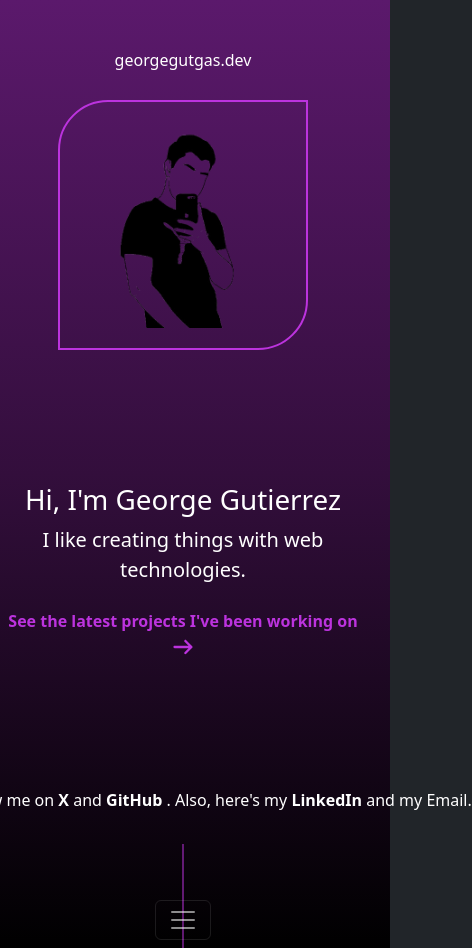
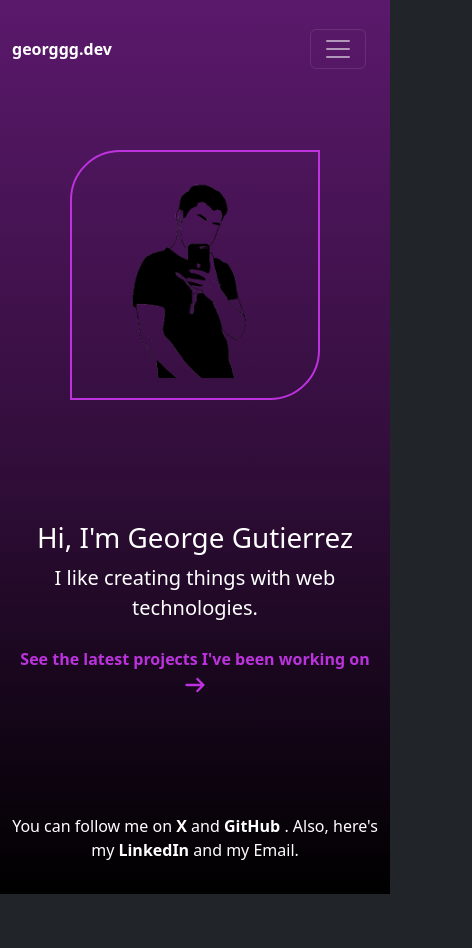
Before and after one commit to georgegutgas/georgegutgasdev, an Angular app: page / in a window 390 px wide. Shown: the whole page, 472 px wide, since content can reach past the window. After the commit the page ends 894 px from the top, so only its background shows below. Built offline with nearby package versions, Linux system fonts and the light colour scheme.

Commit message:
Se hace responsive la pagina en todas sus pantallas, se arregla problema de tamaño de las card de los portafolios y se cambiar nombre a la pagina por menos caracteres (georggg.dev)

```diff
--- a/src/app/about/about.component.html
+++ b/src/app/about/about.component.html
@@ -1,11 +1,13 @@
-<div class="container cont-about mx-auto w-70 text-start">
-
-    <h3>About <span>George Gutierrez</span></h3>
+<div class="container cont-about mx-auto text-start">
+    <div class="mb-4">
+        <h3>About </h3>
+        <h1>George Gutierrez</h1>
+    </div>
 
     <p>
         📌 Hey there, I’m George! First of all, thanks for visiting my personal website.
     </p>
-    <h3>
+    <h3 class="mt-5">
         Who Am I?
     </h3>
     <p>
@@ -15,7 +17,7 @@
         My curiosity makes me able to quickly learn new tools and technologies when needed.
         Last but not least, I like simplicity.
     </p>
-    <h3>
+    <h3 class="mt-5">
         My Stack
     </h3>
     <p>
--- a/src/app/app.component.css
+++ b/src/app/app.component.css
@@ -11,7 +11,33 @@
   color: #fff;
 }
 
+.contenedor {
+  display: grid;
+  grid-template-columns: 1fr 1fr;
+  grid-template-rows: 50px auto;
+}
 
+.contenedor:first-child {
+  grid-column: 1 / 2;
+  grid-row: 1 / 2;
+}
+
+.principal {
+  grid-column: 1 / 3;
+  grid-row: 2 / 3;
+  justify-self: center;
+}
+
+@media (min-width: 992px) {
+  .principal {
+    width: 80%;
+  }
+}
+
+.contenedor:last-child {
+  grid-column: 2 / 3;
+  grid-row: 1 / 2;
+}
 
 
 .fondo {
@@ -25,6 +51,7 @@
   );
   color: #fff;
 }
+
 
 .borde-morado {
     border: 2px solid rgba(188, 51, 222, 1);
@@ -43,18 +70,6 @@
     color: #fff;
 }
 
-.vertical-line:before {
-  content: "";
-  position: absolute;
-  top: 0;
-  bottom: 0;
-  left: 50%;
-  transform: translateX(-50%);
-  width: 1px;
-  background-color: rgba(188, 51, 222, 1);
-  pointer-events: none;
-}
-
 
 
 .cont-imagen {
--- a/src/app/app.component.html
+++ b/src/app/app.component.html
@@ -1,18 +1,18 @@
-<div class="text-center fondo">
-  <div class="row">
-    <div class=" row col-md-12">
-        <div class="vertical-line col-md-2 d-flex justify-content-center position-relative">
-            <a routerLink="/" class="mt-5 fw-medium link">georgegutgas.dev</a>
+<div class="fondo">
+  <div class="container">
+    <div class="contenedor text-center">
+      <div class="vertical-line d-flex justify-content-start align-items-center position-relative">
+        <a routerLink="/" class="mt-5 fw-bold link">georggg.dev</a>
       </div>
-        <div class="col-md-8">
+      <div class="principal">
         <!-- <app-principal/> -->
         <router-outlet></router-outlet>
       </div>
-        <div class="vertical-line col-md-2 d-flex justify-content-center position-relative">
+      <div class="vertical-line d-flex justify-content-end align-items-center position-relative">
         <app-navegador/>
       </div>
-
+    </div>
 
   </div>
+
 </div>
-</div>
--- a/src/app/app.component.ts
+++ b/src/app/app.component.ts
@@ -10,5 +10,5 @@ import { NavegadorComponent } from './navegador/navegador.component';
   styleUrl: './app.component.css'
 })
 export class AppComponent {
-  title = 'georgegutgas';
+  title = 'georggg';
 }
--- a/src/app/portfolio-details/portfolio-details.component.css
+++ b/src/app/portfolio-details/portfolio-details.component.css
@@ -2,7 +2,10 @@
     width: 20px;
 }
 
-
+.botones {
+    display: flex;
+    flex-direction: column;
+}
 
 .btn {
     border-radius: 30px;
@@ -24,6 +27,16 @@
     font-size:20px;
 }
 
+@media (min-width: 992px) {
+    .botones {
+        flex-direction: row;
+
+    }
+    .botones a {
+        width: 50%;
+    }
+}
+
 .carousel-control-prev-icon,
 .carousel-control-next-icon {
     background-color:  rgba(188, 51, 222, 1);
--- a/src/app/portfolio-details/portfolio-details.component.html
+++ b/src/app/portfolio-details/portfolio-details.component.html
@@ -1,12 +1,20 @@
-<div class="row mt-5 text-start">
+<div class="container mt-5 text-start">
   <!-- Nombre del proyecto -->
-  <h2 class="text-center fs-1">{{portfolio.name}}</h2>
-  <div class="row mt-5">
+  <div class="d-flex justify-content-between align-items-center">
+    <a class="btn" routerLink="/portfolio">
+      <svg xmlns="http://www.w3.org/2000/svg" width="35" height="35" fill="currentColor" class="bi bi-arrow-left-circle" viewBox="0 0 16 16">
+        <path fill-rule="evenodd" d="M1 8a7 7 0 1 0 14 0A7 7 0 0 0 1 8m15 0A8 8 0 1 1 0 8a8 8 0 0 1 16 0m-4.5-.5a.5.5 0 0 1 0 1H5.707l2.147 2.146a.5.5 0 0 1-.708.708l-3-3a.5.5 0 0 1 0-.708l3-3a.5.5 0 1 1 .708.708L5.707 7.5z"/>
+      </svg>
+    </a>
+    <h2 class="fs-1 ms-3">{{portfolio.name}}</h2>
+    <div></div>
+  </div>
+  <div class="container mt-5">
     <!-- Pequeña descripcion -->
     <p class="fs-5">📌 {{portfolio.shortDesc}}</p>
     <!-- Botones anteriores de GIT y PAGINA WEB -->
-    <div class="d-flex mt-3 mt-2">
-      <a class="btn btn-code bg-body fw-bold d-flex justify-content-center align-items-center me-3"
+    <div class="botones mt-3 mt-2">
+      <a class="btn btn-code bg-body fw-bold d-flex justify-content-center align-items-center me-3 mb-3 w-100"
         [href]="portfolio.urlCode" target="_blank">
         <span class="me-2">
           Code
@@ -15,7 +23,7 @@
           <i class="devicon-github-original iconos"></i>
         </span>
       </a>
-      <a class="btn btn-preview fw-bold d-flex justify-content-center align-items-center"
+      <a class="btn btn-preview fw-bold d-flex justify-content-center align-items-center w-100"
         [href]="portfolio.urlPage" target="_blank">
         <span class="me-2">
           Live Preview
@@ -36,13 +44,13 @@
       </div>
       <div class="carousel-inner">
         <div class="carousel-item active">
-          <img [src]="portfolio.urlImg" class="d-block w-100" alt="...">
+          <img [src]="portfolio.urlImg" class="d-block w-100" alt="First Portfolio Image">
         </div>
         <div class="carousel-item">
-          <img [src]="portfolio.urlImg2" class="d-block w-100" alt="...">
+          <img [src]="portfolio.urlImg2" class="d-block w-100" alt="Second Portfolio Image">
         </div>
         <div class="carousel-item">
-          <img [src]="portfolio.urlImg3" class="d-block w-100" alt="...">
+          <img [src]="portfolio.urlImg3" class="d-block w-100" alt="Thrid Portfolio Image">
         </div>
       </div>
       <button class="carousel-control-prev" type="button" data-bs-target="#carouselExampleIndicators" data-bs-slide="prev">
--- a/src/app/portfolio-details/portfolio-details.component.ts
+++ b/src/app/portfolio-details/portfolio-details.component.ts
@@ -3,13 +3,13 @@ import { PortfolioService } from '../portfolio/portfolio.service';
 import { TecnologiesService } from '../tecnologies/tecnologies.service';
 import { Tecnologies } from '../tecnologies/tecnologies';
 import { Portfolio } from '../portfolio/portfolio';
-import { ActivatedRoute } from '@angular/router';
+import { ActivatedRoute, RouterLink } from '@angular/router';
 import { DomSanitizer } from '@angular/platform-browser';
 import { FooterComponent } from "../footer/footer.component";
 
 @Component({
   selector: 'app-portfolio-details',
-  imports: [FooterComponent],
+  imports: [FooterComponent, RouterLink],
   templateUrl: './portfolio-details.component.html',
   styleUrl: './portfolio-details.component.css'
 })
--- a/src/app/portfolio/portfolio.component.css
+++ b/src/app/portfolio/portfolio.component.css
@@ -12,10 +12,15 @@
     margin-top: 80px;
 }
 
+.cartas {
+  height: 250px;
+  perspective: 1000px;
+}
+
 .cartas-inner {
     position: relative;
     width: 100%;
-    height: 200px;
+    height: 100%;
     transition: transform 0.6s;
     transform-style: preserve-3d;
 }
@@ -39,7 +44,6 @@
 
 .cartas-back {
     transform: rotateY(180deg);
-    height: 200px;
 }
 
 .cartas img {
--- a/src/app/portfolio/portfolio.component.html
+++ b/src/app/portfolio/portfolio.component.html
@@ -5,11 +5,11 @@
         <div class="cartas col-12 col-md-6 mb-5">
             <div class="cartas-inner">
                 <div class="cartas-front">
-                    <p class="m-0 bg-body w-100">{{portfolio.name}}</p>
-                    <img class="w-100 h-100" [src]="portfolio.urlImg" alt="PlatziConf">
+                    <p class="m-0 py-1 bg-body w-100">{{portfolio.name}}</p>
+                    <img class="w-100 h-100" [src]="portfolio.urlImg" alt="Portfolio Image">
                 </div>
                 <div class="cartas-back h-100">
-                    <p class="m-0 w-100 bg-body">{{portfolio.name}}</p>
+                    <p class="m-0 py-1 w-100 bg-body">{{portfolio.name}}</p>
                     <div class="d-flex flex-column bg-black pt-4 w-100 h-100">
                         <a [href]="portfolio.urlCode" class="my-3 linkiconos" target="_blank">
                             <span class="code me-2">Code</span>
@@ -23,13 +23,13 @@
 
                             </div>
                         </a>
-                        <a [href]="portfolio.urlPage" class="my-2" target="_blank">
+                        <a [href]="portfolio.urlPage" class="my-3" target="_blank">
                             <span class="me-1">Live Preview</span>
                             <svg class="iconos-bar" xmlns="http://www.w3.org/2000/svg" width="20" height="20" fill="none" stroke="currentColor" stroke-width="1" class="bi bi-arrow-right" viewBox="0 0 16 16">
                                 <path fill-rule="evenodd" d="M1 8a.5.5 0 0 1 .5-.5h11.793l-3.147-3.146a.5.5 0 0 1 .708-.708l4 4a.5.5 0 0 1 0 .708l-4 4a.5.5 0 0 1-.708-.708L13.293 8.5H1.5A.5.5 0 0 1 1 8"/>
                             </svg>
                         </a>
-                        <a routerLink="portfolio-details" (click)="portfolioDetail(portfolio.name)" class="mb-5">
+                        <a routerLink="portfolio-details" (click)="portfolioDetail(portfolio.name)">
                             <span class="t-morado me-1">Learn More</span>
                             <svg xmlns="http://www.w3.org/2000/svg" height="24" width="24" viewBox="0 0 640 640"><!--!Font Awesome Free v7.0.1 by @fontawesome - https://fontawesome.com License - https://fontawesome.com/license/free Copyright 2025 Fonticons, Inc.--><path fill="#bc33de" d="M566.6 342.6C579.1 330.1 579.1 309.8 566.6 297.3L406.6 137.3C394.1 124.8 373.8 124.8 361.3 137.3C348.8 149.8 348.8 170.1 361.3 182.6L466.7 288L96 288C78.3 288 64 302.3 64 320C64 337.7 78.3 352 96 352L466.7 352L361.3 457.4C348.8 469.9 348.8 490.2 361.3 502.7C373.8 515.2 394.1 515.2 406.6 502.7L566.6 342.7z"/></svg>
                         </a>
--- a/src/app/principal/principal.component.html
+++ b/src/app/principal/principal.component.html
@@ -1,6 +1,6 @@
 <div class="cont-princ vh-100">
     <div class="mx-auto borde-morado cont-imagen">
-        <img class="w-100" src="img/YoDibujo-removebg-preview.png" alt="Mi logo">
+        <img class="w-100" src="img/YoDibujo-removebg-preview.png" alt="My logo">
     </div>
     <div class="contenedor-medio">
         <h1 class="fs-1">Hi, I'm George Gutierrez</h1>
@@ -14,7 +14,7 @@
         </p>
     </div>
 
-    <div class="d-flex justify-content-center text-nowrap mb-3">
+    <div class="d-flex justify-content-center mb-3">
         <p class="efecto" data-animation="bonus">You can follow me on
             <a class="link" href="https://x.com/georgegutgas" target="_blank">X</a>
              and
--- a/src/index.html
+++ b/src/index.html
@@ -2,7 +2,7 @@
 <html lang="en" data-bs-theme="dark">
 <head>
   <meta charset="utf-8">
-  <title>georgegutgas.dev</title>
+  <title>georggg.dev</title>
   <base href="/">
   <meta name="viewport" content="width=device-width, initial-scale=1">
   <link rel="icon" type="image/x-icon" href="favicon.ico">
```
Lines whose indentation alone changed are shown as unchanged.
